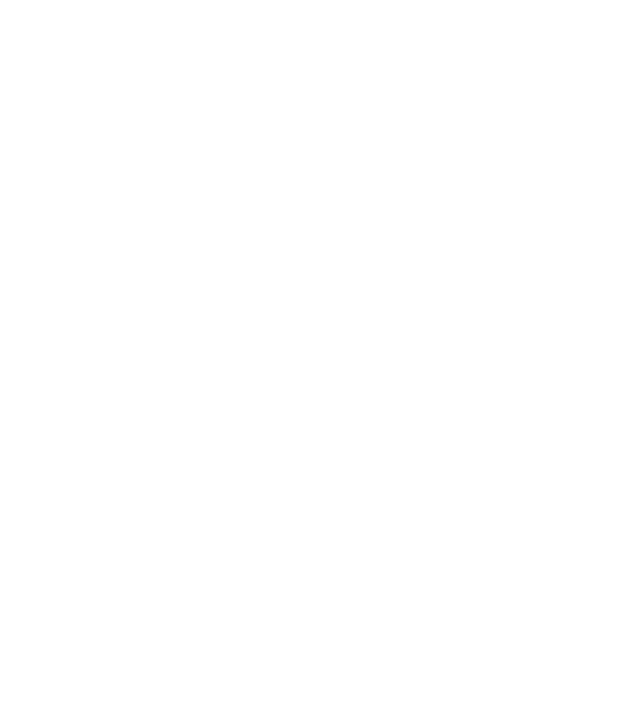
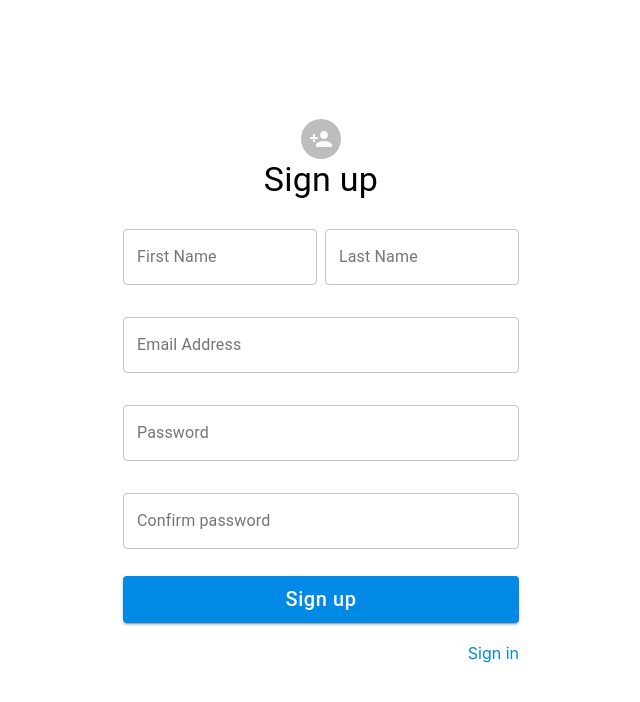
Before and after one commit to nabechin/message, a React (Create React App) app in the folder client/: page /signup in a window 1280 px wide. Shown: the top 702 px of the page, without its empty margins (319-959 px from the left). Built offline with nearby package versions, Linux system fonts and the light colour scheme.

Commit message:
feat: signup ui

```diff
--- a/client/src/App.tsx
+++ b/client/src/App.tsx
@@ -1,6 +1,7 @@
 import React from "react";
+import Login from "./containers/pages/Login";
 import Home from "./containers/pages/Home";
-import Login from "./containers/pages/Login";
+import Signup from "./containers/pages/Signup";
 import { BrowserRouter, Switch, Route } from "react-router-dom";
 class App extends React.Component {
   render(): JSX.Element {
@@ -15,6 +16,9 @@
               <Route exact path="/login">
                 <Login></Login>
               </Route>
+              <Route exact path="/signup">
+                <Signup></Signup>
+              </Route>
             </Switch>
           </BrowserRouter>
         </div>
--- a/client/src/containers/pages/Login.tsx
+++ b/client/src/containers/pages/Login.tsx
@@ -62,7 +62,6 @@
           <TextField
             id="outlined-password-input"
             label="Email Address"
-            autoComplete="current-password"
             variant="outlined"
             fullWidth
             margin="normal"
@@ -71,7 +70,6 @@
             id="outlined-password-input"
             label="Password"
             type="password"
-            autoComplete="current-password"
             variant="outlined"
             fullWidth
             margin="normal"
--- /dev/null
+++ b/client/src/containers/pages/Signup.tsx
@@ -0,0 +1,136 @@
+import React from "react";
+import Avatar from "@material-ui/core/Avatar";
+import Button from "@material-ui/core/Button";
+import Container from "@material-ui/core/Container";
+import PersonAddIcon from "@material-ui/icons/PersonAdd";
+import { Link } from "react-router-dom";
+import Grid from "@material-ui/core/Grid";
+import {
+  makeStyles,
+  createStyles,
+  createMuiTheme,
+  ThemeProvider,
+  Theme,
+} from "@material-ui/core/styles";
+import Typography from "@material-ui/core/Typography";
+import TextField from "@material-ui/core/TextField";
+
+const theme = createMuiTheme({
+  palette: {
+    primary: {
+      main: "#008ae6",
+    },
+  },
+});
+
+const useStyles = makeStyles((theme: Theme) =>
+  createStyles({
+    root: {
+      display: "flex",
+      alignItems: "center",
+      flexDirection: "column",
+      marginTop: "30%",
+    },
+    form: {
+      width: "100%",
+      marginTop: "3%",
+    },
+    signin: {
+      marginTop: "5%",
+      marginBottom: "5%",
+      textTransform: "none",
+      fontSize: "20px",
+    },
+    link: {
+      textDecoration: "none",
+      color: "#008ae6",
+    },
+  })
+);
+
+const SignUp = (): JSX.Element => {
+  const classes = useStyles();
+  return (
+    <Container component="main" maxWidth="xs">
+      <div className={classes.root}>
+        <Avatar>
+          <PersonAddIcon></PersonAddIcon>
+        </Avatar>
+        <Typography component="h1" variant="h4">
+          Sign up
+        </Typography>
+        <form className={classes.form}>
+          <Grid container spacing={1}>
+            <Grid item xs={6}>
+              <TextField
+                id="outlined-password-input"
+                label="First Name"
+                variant="outlined"
+                fullWidth
+                margin="normal"
+              />
+            </Grid>
+            <Grid item xs={6}>
+              <TextField
+                id="outlined-password-input"
+                label="Last Name"
+                variant="outlined"
+                fullWidth
+                margin="normal"
+              />
+            </Grid>
+            <Grid item xs={12}>
+              <TextField
+                id="outlined-password-input"
+                label="Email Address"
+                variant="outlined"
+                fullWidth
+                margin="normal"
+              />
+            </Grid>
+            <Grid item xs={12}>
+              <TextField
+                id="outlined-password-input"
+                label="Password"
+                type="password"
+                variant="outlined"
+                fullWidth
+                margin="normal"
+              />
+            </Grid>
+            <Grid item xs={12}>
+              <TextField
+                id="outlined-password-input"
+                label="Confirm password"
+                type="password"
+                variant="outlined"
+                fullWidth
+                margin="normal"
+              />
+            </Grid>
+          </Grid>
+          <ThemeProvider theme={theme}>
+            <Button
+              type="submit"
+              fullWidth
+              variant="contained"
+              color="primary"
+              className={classes.signin}
+            >
+              Sign up
+            </Button>
+          </ThemeProvider>
+        </form>
+        <Grid container justify="flex-end">
+          <Grid item>
+            <Link to="/login" className={classes.link}>
+              Sign in
+            </Link>
+          </Grid>
+        </Grid>
+      </div>
+    </Container>
+  );
+};
+
+export default SignUp;
```
